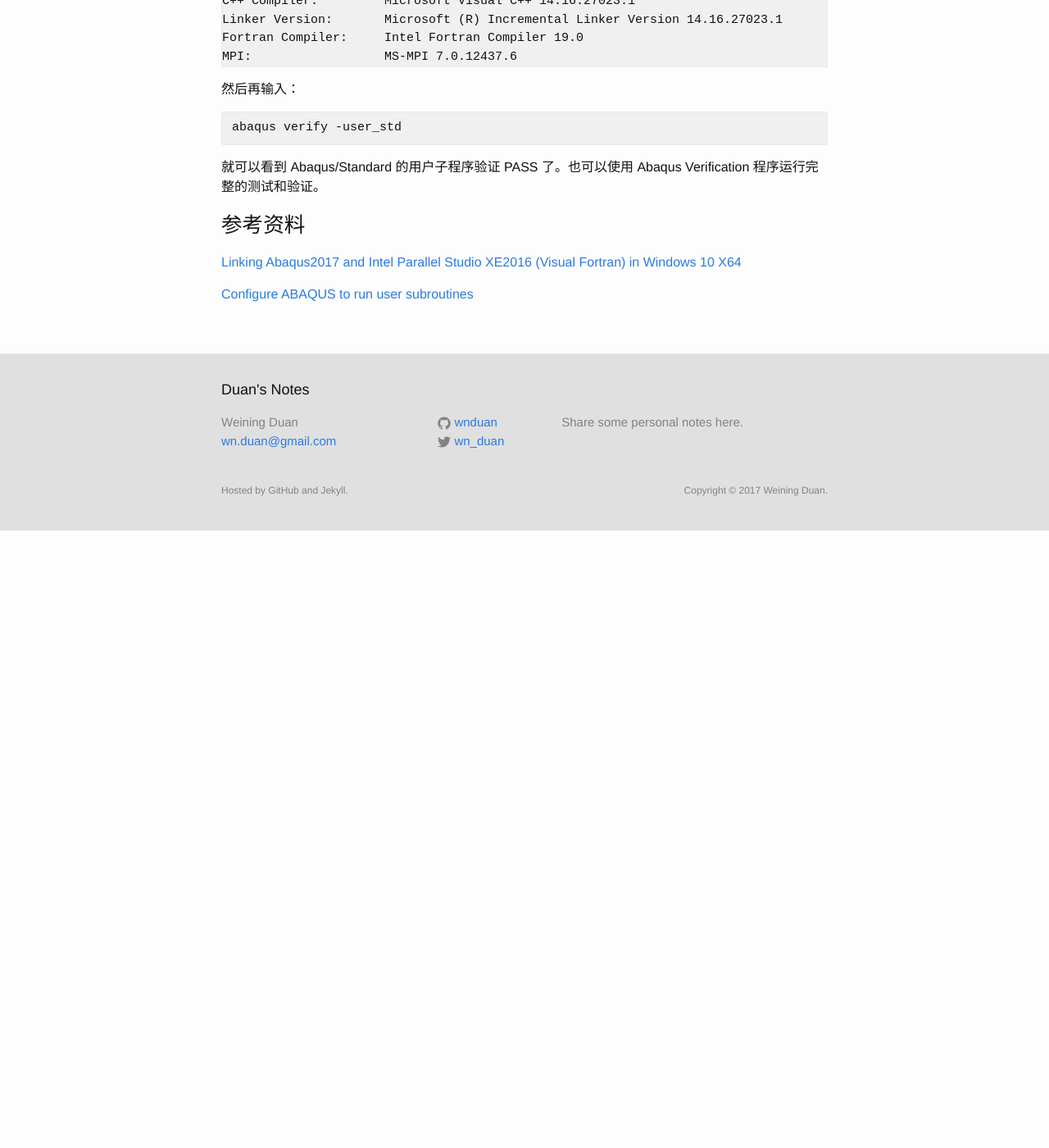
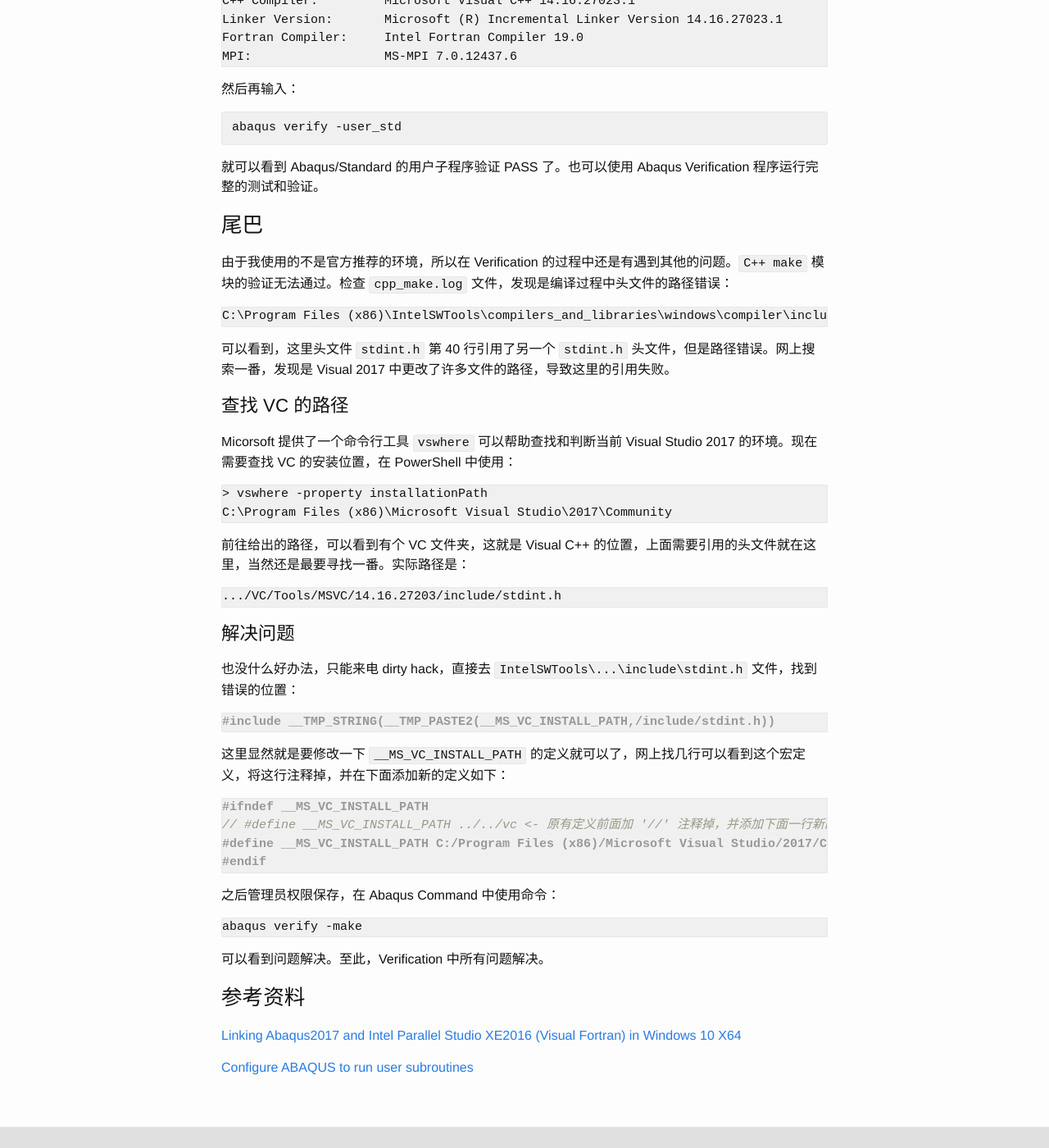
Before and after one commit to wnduan/wnduan.github.io, a Jekyll site: the page built from _posts/2018-11-14-abaqus-2018-link-ivf.md, in a window 1280 px wide and 1400 px high, scrolled down 1930 px. Shown: the whole window at 82% size. Built offline with Jekyll 4.4.1, drawn with Linux system fonts in a browser that asks for light colours; comment, search, counter and statistics services are not loaded; before the commit the page ends 2577 px from its top, so only the background shows below that.

Commit message:
edit post

````diff
--- a/_posts/2018-11-14-abaqus-2018-link-ivf.md
+++ b/_posts/2018-11-14-abaqus-2018-link-ivf.md
@@ -77,6 +77,42 @@ abaqus verify -user_std
 ```
 就可以看到 Abaqus/Standard 的用户子程序验证 PASS 了。也可以使用 Abaqus Verification 程序运行完整的测试和验证。
 
+## 尾巴
+由于我使用的不是官方推荐的环境，所以在 Verification 的过程中还是有遇到其他的问题。`C++ make` 模块的验证无法通过。检查 `cpp_make.log` 文件，发现是编译过程中头文件的路径错误：
+```
+C:\Program Files (x86)\IntelSWTools\compilers_and_libraries\windows\compiler\include\stdint.h(40): error C1803: Cannot open include file: '../../vc/include/stdint.h': No such file or directory
+```
+可以看到，这里头文件 `stdint.h` 第 40 行引用了另一个 `stdint.h` 头文件，但是路径错误。网上搜索一番，发现是 Visual 2017 中更改了许多文件的路径，导致这里的引用失败。
+
+### 查找 VC 的路径
+Micorsoft 提供了一个命令行工具 `vswhere` 可以帮助查找和判断当前 Visual Studio 2017 的环境。现在需要查找 VC 的安装位置，在 PowerShell 中使用：
+```
+> vswhere -property installationPath
+C:\Program Files (x86)\Microsoft Visual Studio\2017\Community
+```
+前往给出的路径，可以看到有个 VC 文件夹，这就是 Visual C++ 的位置，上面需要引用的头文件就在这里，当然还是最要寻找一番。实际路径是：
+```
+.../VC/Tools/MSVC/14.16.27203/include/stdint.h
+```
+
+### 解决问题
+也没什么好办法，只能来电 dirty hack，直接去 `IntelSWTools\...\include\stdint.h` 文件，找到错误的位置：
+```c
+#include __TMP_STRING(__TMP_PASTE2(__MS_VC_INSTALL_PATH,/include/stdint.h))
+```
+这里显然就是要修改一下 `__MS_VC_INSTALL_PATH` 的定义就可以了，网上找几行可以看到这个宏定义，将这行注释掉，并在下面添加新的定义如下：
+```c
+#ifndef __MS_VC_INSTALL_PATH
+// #define __MS_VC_INSTALL_PATH ../../vc <- 原有定义前面加 '//' 注释掉，并添加下面一行新的定义
+#define __MS_VC_INSTALL_PATH C:/Program Files (x86)/Microsoft Visual Studio/2017/Community/VC/Tools/MSVC/14.16.27023
+#endif
+```
+之后管理员权限保存，在 Abaqus Command 中使用命令：
+```
+abaqus verify -make
+```
+可以看到问题解决。至此，Verification 中所有问题解决。
+
 ## 参考资料
 
 [Linking Abaqus2017 and Intel Parallel Studio XE2016 (Visual Fortran) in Windows 10 X64](https://www.researchgate.net/profile/Petri_Tanska/publication/313924098_Linking_ABAQUS_2017_and_Intel_Parallel_Studio_XE2016_Visual_Fortran_in_Windows_10_x64/links/58b003efaca2725b5411b020/Linking-ABAQUS-2017-and-Intel-Parallel-Studio-XE2016-Visual-Fortran-in-Windows-10-x64.pdf?_sg%5B0%5D=KjIj-PyDmhfyQGQnKwnPSCLKjgVBEsYTA5xTnPcuBNGoIV33gV5hNCcQ-92oN5vForOsoo9DEfXDTy8GJZ3Meg.dwRkdpkT1N8tAROQb8HjyI39OOXnMaAwF_mMmY05pdiTQWGIcs3egoRkB2eR8pfU1IRuD2-za57QD99z557TQA&_sg%5B1%5D=5tfjgGqq-YupCCNJVIJG6o306qTbAD6BIBVn3ghIr5piyuSZYDhtWhbvQ9AggmX15xUCmDLhcvo1CVRj0hUnNbMsTnNKu29hPADSLJPXFZDX.dwRkdpkT1N8tAROQb8HjyI39OOXnMaAwF_mMmY05pdiTQWGIcs3egoRkB2eR8pfU1IRuD2-za57QD99z557TQA&_iepl=)
````
Also changed, not shown: Gemfile.lock.
